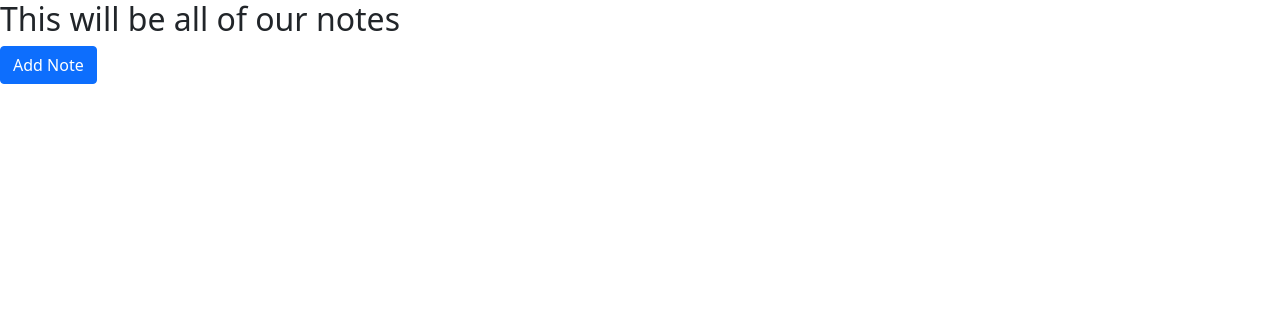
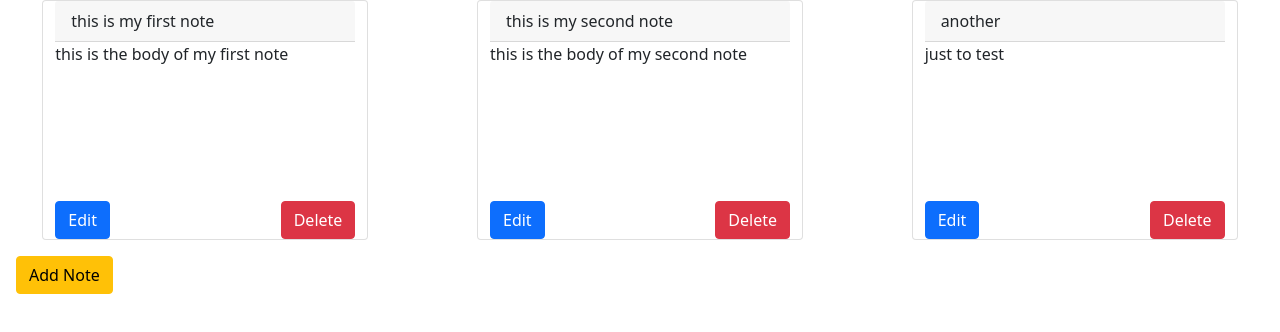
Before and after one commit to msullivan1999/react-todo, a React (Create React App) app: page / in a window 1280 px wide. Shown: the top 332 px of the page. Built offline with nearby package versions, Linux system fonts and the light colour scheme.

Commit message:
set up cards

```diff
--- a/src/App.js
+++ b/src/App.js
@@ -5,10 +5,10 @@ import AddNote from './components/AddNote'
 export default class App extends Component {
   render() {
     return (
-      <div>
+      <container>
         <Note />
         <AddNote />
-      </div>
+      </container>
     )
   }
 }
--- a/src/components/AddNote.jsx
+++ b/src/components/AddNote.jsx
@@ -4,7 +4,7 @@ export default class addNote extends Component {
     render() {
         return (
             <div>
-                <button className='btn btn-primary'>Add Note</button>
+                <button className='btn btn-warning m-3'>Add Note</button>
             </div>
         )
     }
--- a/src/components/Note.jsx
+++ b/src/components/Note.jsx
@@ -1,10 +1,48 @@
 import React, { Component } from 'react'
 
 export default class note extends Component {
+
+    notes = [
+        {
+            id: 1,
+            noteTitle: "this is my first note",
+            noteBody: "this is the body of my first note",
+        },
+        {
+            id: 2,
+            noteTitle: "this is my second note",
+            noteBody: "this is the body of my second note",
+        },
+        {
+            id: 3,
+            noteTitle: "another",
+            noteBody: "just to test",
+        },
+    ]
     render() {
-        return (
-            <div>
-                <h2>This will be all of our notes</h2>
+        return(
+            <div className="row">
+                {
+                    this.notes.map((item, key) => {
+                        return (
+                                <div key={key} className="card note col-lg-3 d-flex align-items-stretch m-auto justify-content-between">
+                                    <div>
+                                        <div className="card-header">
+                                            {item.noteTitle}
+                                        </div>
+                                        <div className="class-body">
+                                            {item.noteBody}
+                                        </div>
+                                    </div>
+                                    <div className="d-flex justify-content-between">
+                                        <button className="btn btn-primary">Edit</button>
+                                        <button className="btn btn-danger">Delete</button>
+                                    </div>
+                                </div>
+                        )
+
+                    })
+                }
             </div>
         )
     }
--- a/src/index.css
+++ b/src/index.css
@@ -11,3 +11,7 @@ code {
   font-family: source-code-pro, Menlo, Monaco, Consolas, 'Courier New',
     monospace;
 }
+
+.note {
+  height: 30vh;
+}
```
